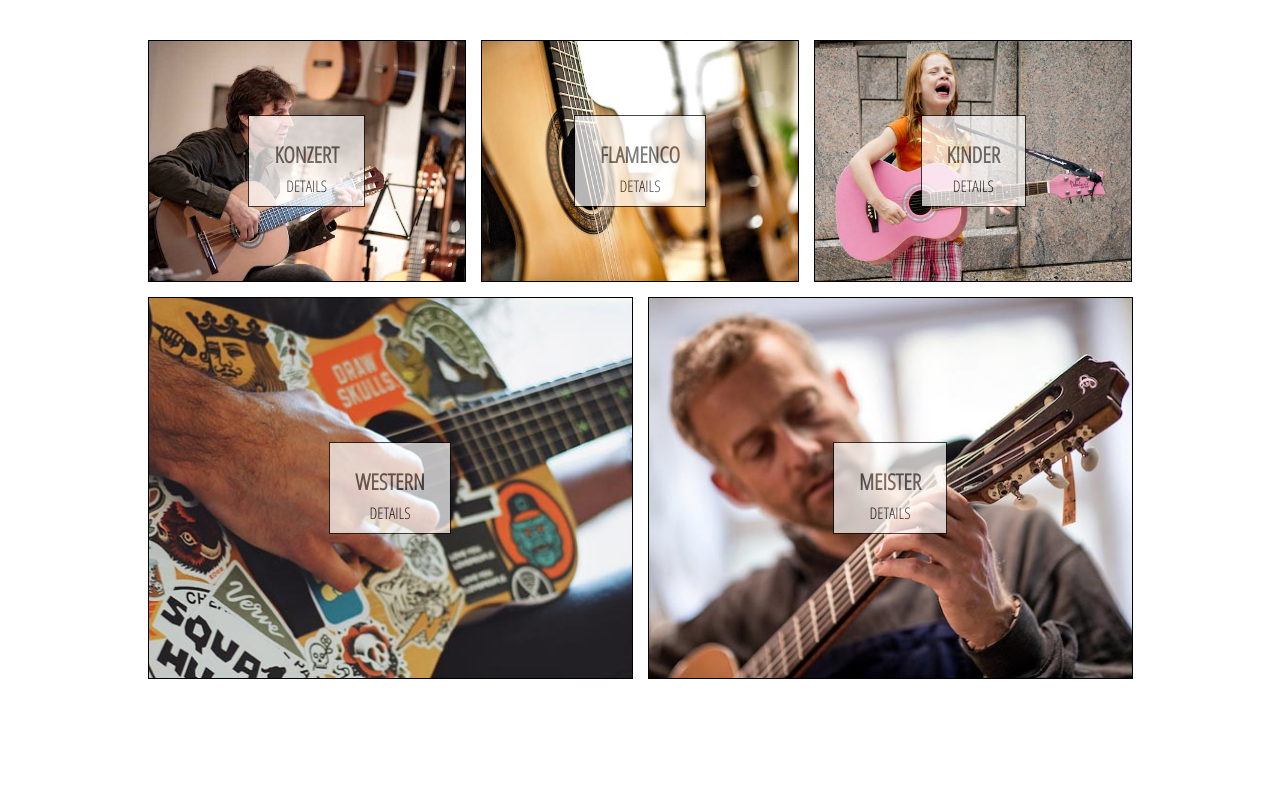
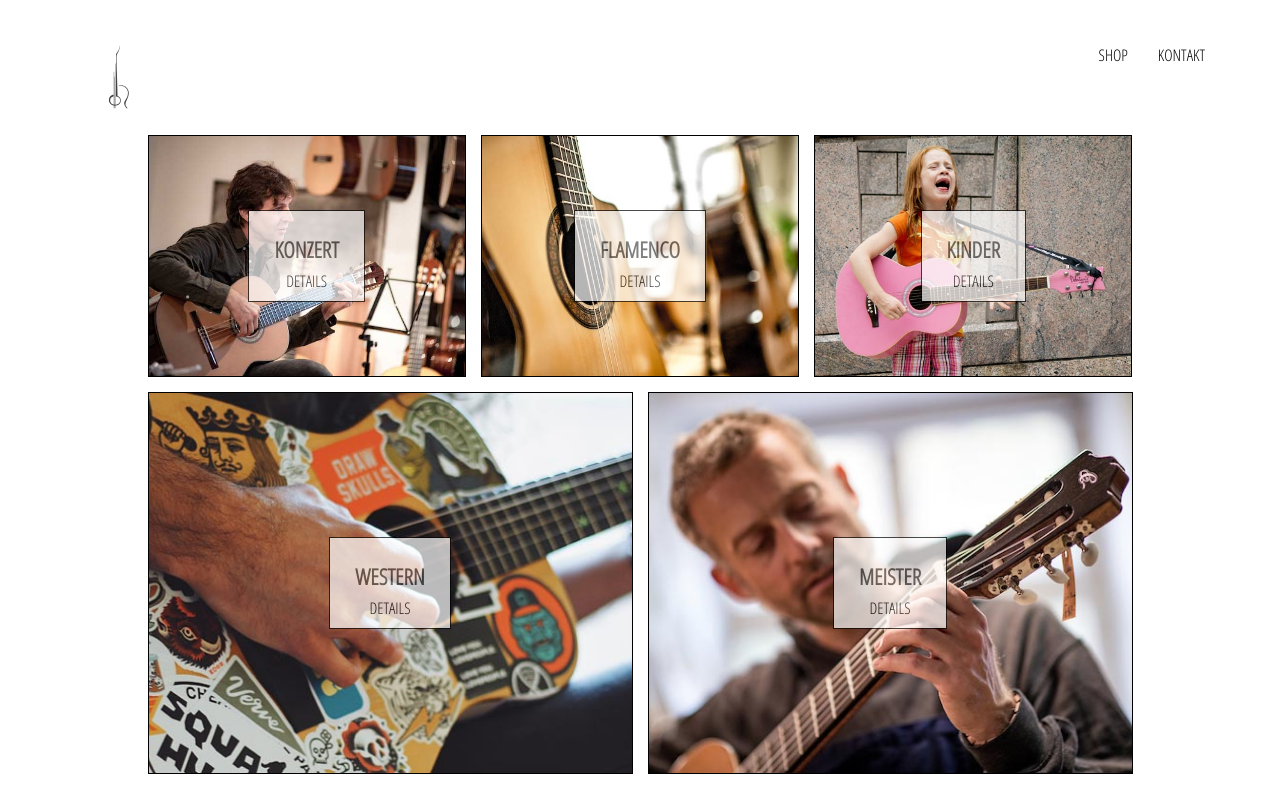
Before and after one commit to JohnnyKrup/guitar-store, a React (Create React App) app: page / in a window 1280 px wide. Shown: the top 812 px of the page. Built offline with nearby package versions, Linux system fonts and the light colour scheme.

Commit message:
adding header component and links to home, shop page and contact

```diff
--- a/src/App.css
+++ b/src/App.css
@@ -2,3 +2,8 @@ body {
   font-family: "Open Sans Condensed";
   padding: 20px 60px;
 }
+
+a {
+  text-decoration: none;
+  color: black;
+}
--- a/src/App.js
+++ b/src/App.js
@@ -3,10 +3,12 @@ import "./App.css"
 import HomePage from "./pages/homepage.component"
 import { Switch, Route } from "react-router-dom"
 import ShopPage from "./pages/shop/shop.component"
+import Header from "./components/header/header.component"
 
 function App() {
   return (
     <div>
+      <Header />
       <Switch>
         <Route exact path="/" component={HomePage} />
         <Route exact path="/shop" component={ShopPage} />
--- /dev/null
+++ b/src/components/header/header.component.js
@@ -0,0 +1,50 @@
+import React from "react"
+import styled from "styled-components"
+import { Link } from "react-router-dom"
+import { ReactComponent as Logo } from "../../assets/LogoNoText_128.svg"
+
+const Header = () => {
+  return (
+    <Wrapper>
+      <Link to="/" className="logo-container">
+        <Logo className="logo" />
+      </Link>
+      <div className="options">
+        <Link to="/shop" className="option">
+          SHOP
+        </Link>
+        <Link to="/contact" className="option">
+          KONTAKT
+        </Link>
+      </div>
+    </Wrapper>
+  )
+}
+
+const Wrapper = styled.div`
+  height: 70px;
+  width: 100%;
+  display: flex;
+  justify-content: space-between;
+  margin-bottom: 25px;
+
+  .logo-container {
+    height: 100%;
+    width: 70px;
+    padding: 25px;
+  }
+
+  .options {
+    width: 50%;
+    height: 100%;
+    display: flex;
+    align-items: center;
+    justify-content: flex-end;
+
+    .option {
+      padding: 10px 15px;
+    }
+  }
+`
+
+export default Header
```
Also changed, not shown: src/components/header/header.styles.scss (added, +25 -0 lines), src/assets/LogoNoText_128.svg (added), src/assets/crown.svg (added).
